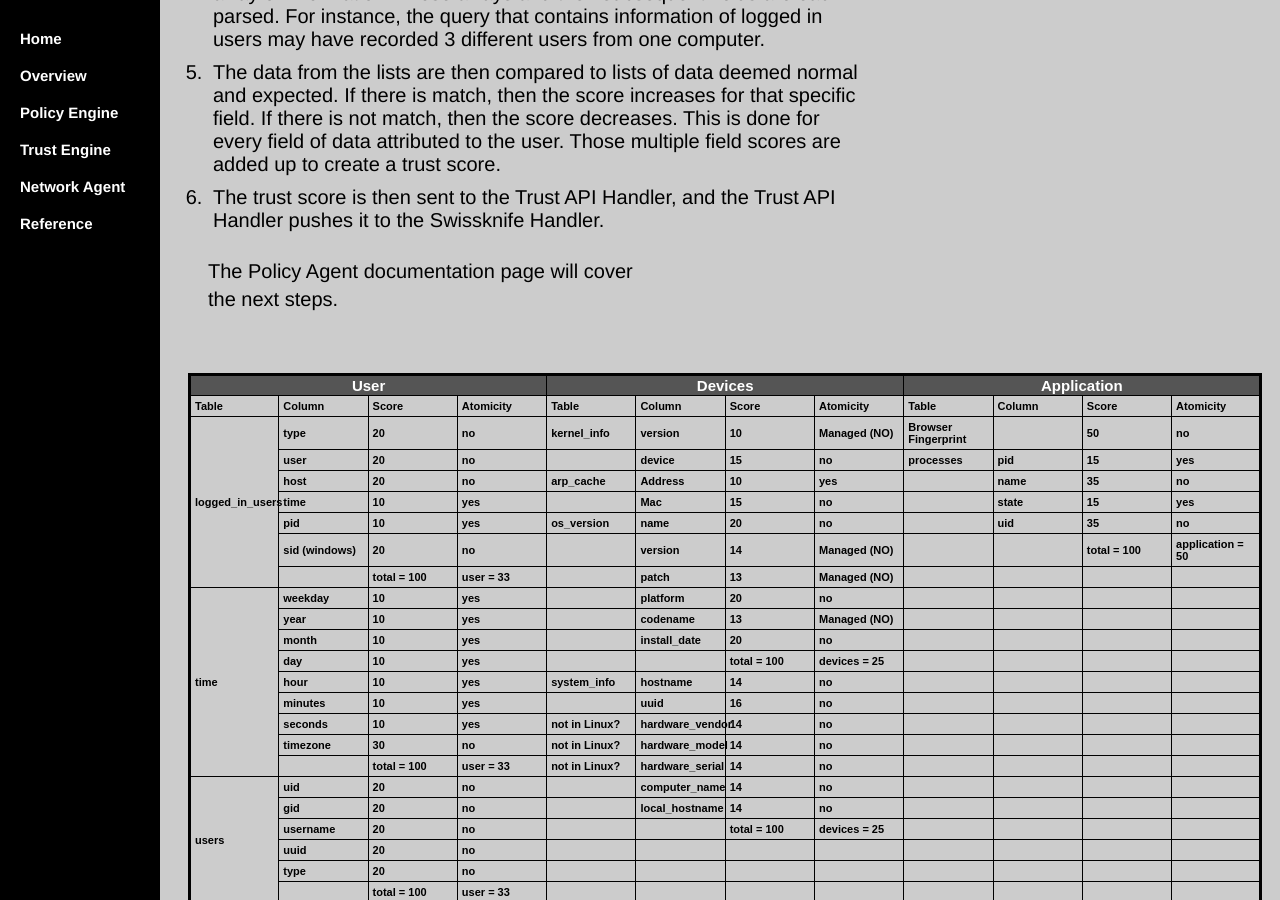
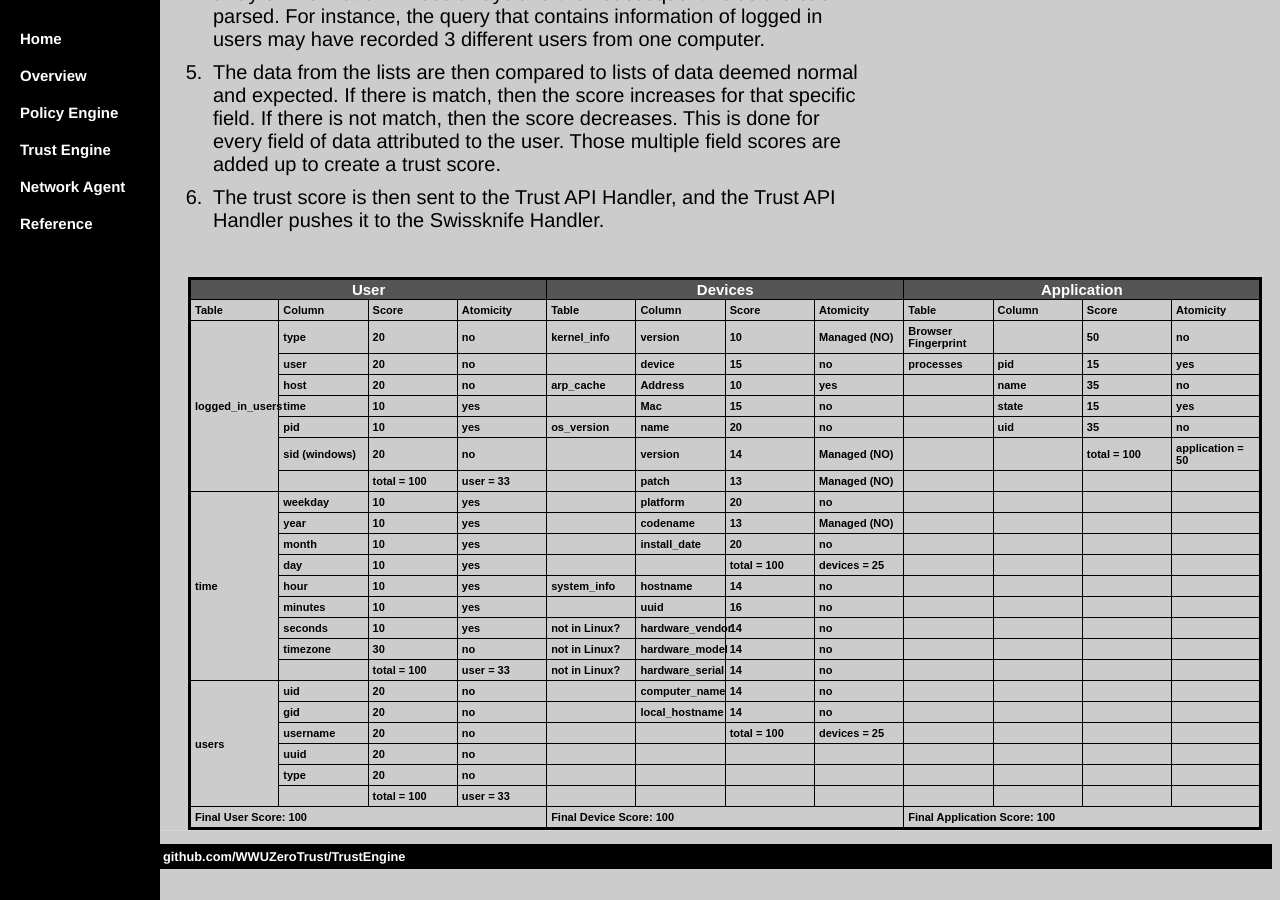
Before and after one commit to WWUZeroTrust/WWUZeroTrust.github.io, a Jekyll site: the page TrustEngine/index.html, which Jekyll copies as it is, in a window 1280 px wide and 900 px high, scrolled down 4338 px. Built offline with Jekyll 4.4.1, drawn with Linux system fonts in a browser that asks for light colours.

Commit message:
Update index.html

```diff
--- a/TrustEngine/index.html
+++ b/TrustEngine/index.html
@@ -194,7 +194,6 @@ div.w {
 		the score increases for that specific field. If there is not match, then the score decreases. This is done for every field
 		of data attributed to the user. Those multiple field scores are added up to create a trust score.</li>
  <li>The trust score is then sent to the Trust API Handler, and the Trust API Handler pushes it to the Swissknife Handler.</li>
-	<p>The Policy Agent documentation page will cover the next steps.</p>
 	</ol>
 	</div>
 	<style type="text/css">
```
